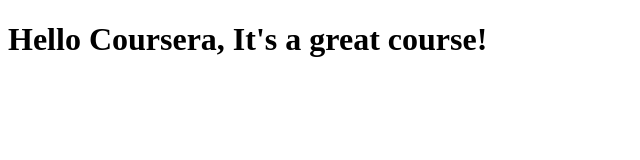
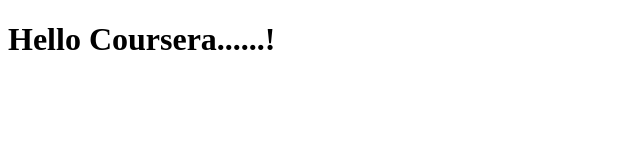
Before and after one commit to karkun/coursera-test, a plain HTML site: page site/index.html in a window 1280 px wide. Shown: the whole page, without its empty margins (0-640 px from the left). Drawn offline with Linux system fonts and the light colour scheme.

Commit message:
Please enter the commit message for your changes. Lines starting

```diff
--- a/site/index.html
+++ b/site/index.html
@@ -4,6 +4,6 @@
 	<title>Working</title>
 </head>
 <body>
-<h1>Hello Coursera, It's a great course!</h1>
+<h1>Hello Coursera......!</h1>
 </body>
 </html>
```
